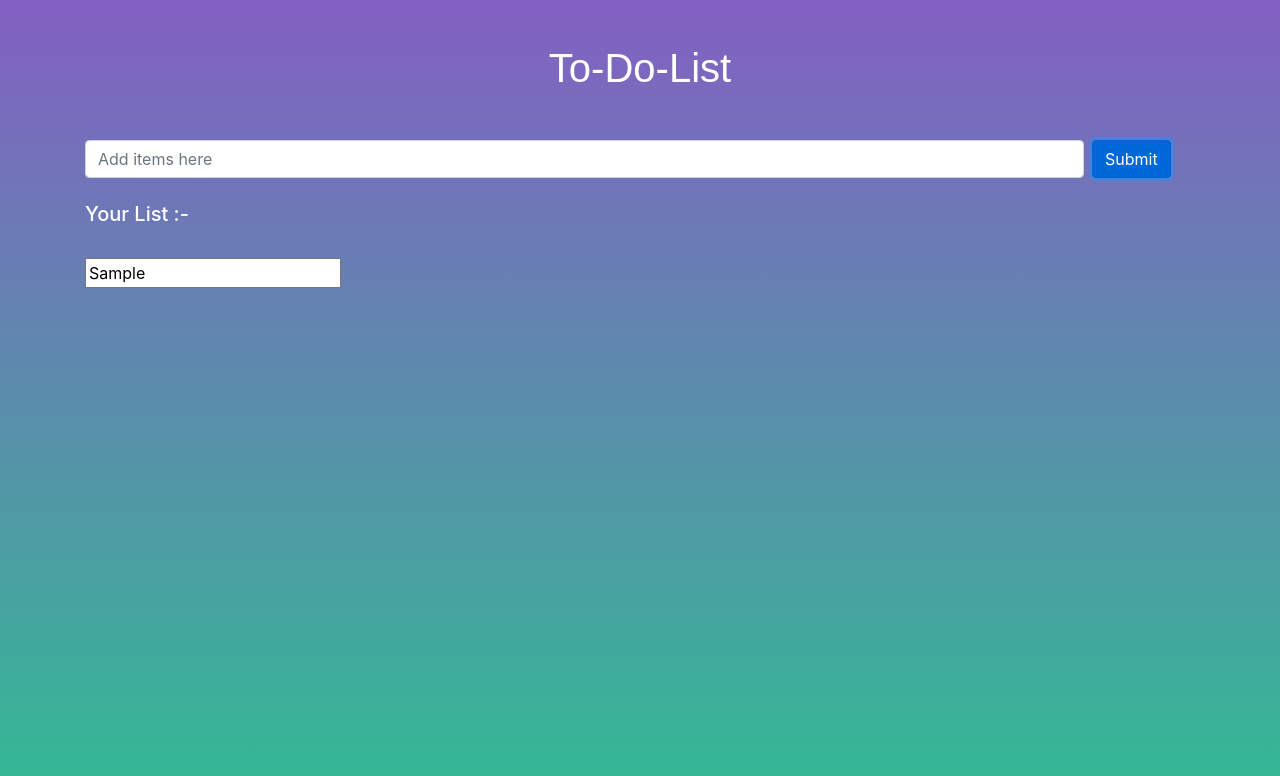
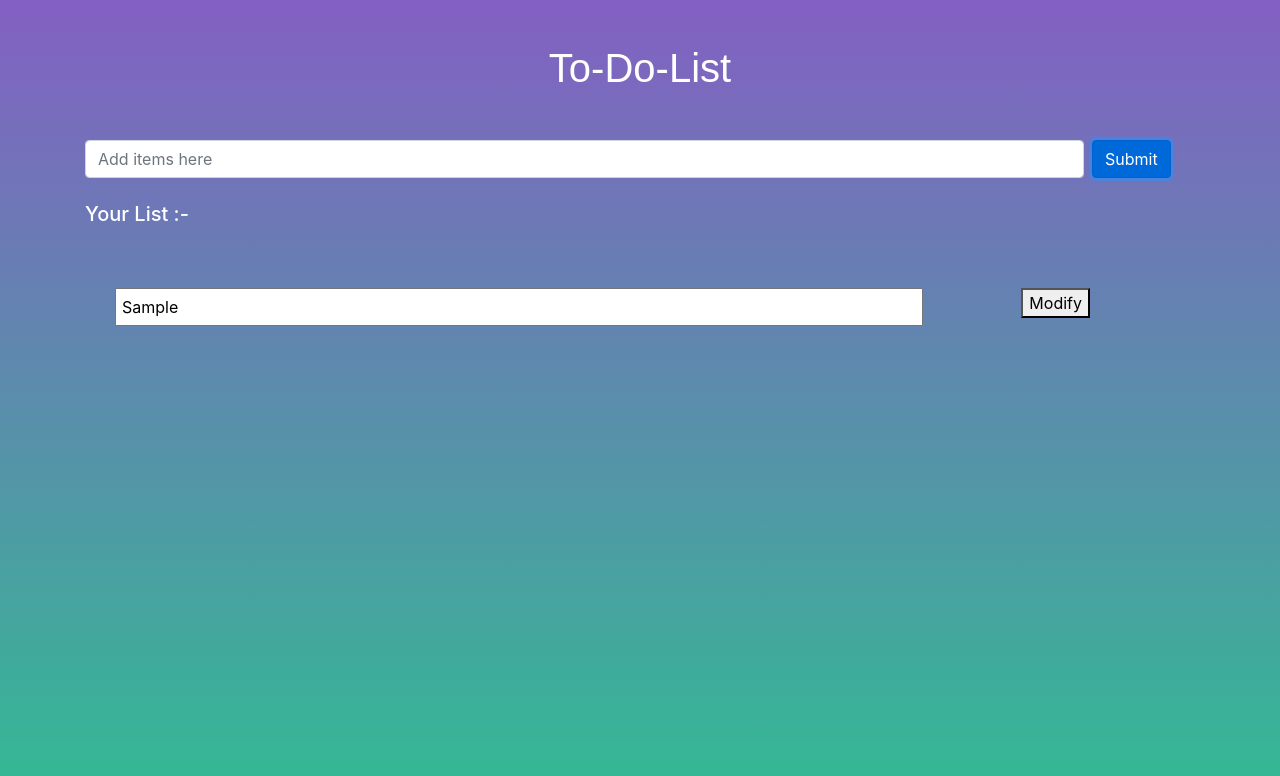
Before and after one commit to aryanshridhar/ReactJs-To-Do-List, a React (Create React App) app: page / in a window 1280 px wide. Both pictures are taken after typing "Sample" into the empty fields and a click on the button "Submit". Shown: the top 776 px of the page. Built offline with nearby package versions, Linux system fonts and the light colour scheme; a web font is replaced by a local one.

Commit message:
To fix UI

```diff
--- a/public/index.html
+++ b/public/index.html
@@ -29,5 +29,6 @@
         </div>
       </div>
     </div>
+    <script src = '%PUBLIC_URL%/main.js'></script>
   </body>
 </html>
--- a/src/ListGroup.js
+++ b/src/ListGroup.js
@@ -5,7 +5,9 @@ export default class ListGroup extends Component {
 
     state = {
         display : 'none',
-        read : true
+        read : true,
+        value : this.props.items
+
     }
 
     hoverhandle = (e) =>
@@ -26,11 +28,24 @@ export default class ListGroup extends Component {
 
     }
 
-    modifyhandle = () =>
+    handlesubmit = (e) =>
     {
-
+        e.preventDefault();
+        console.log(e.target);
     }
 
+    handlechange = (e) =>
+    {
+        this.state.value[e.target.getAttribute('pressed')] = e.target.value;
+        this.setState({value : this.state.value});
+    }
+
+    donemodify = (e) =>
+    {
+        e.preventDefault();
+        this.state.value[e.target.getAttribute('pressed')] = e.target.value;
+        this.setState({value : this.state.value});
+    }
 
     render(props) {
             return (
@@ -43,19 +58,17 @@ export default class ListGroup extends Component {
                     <div className = 'row'>
                         <div className = 'col-12 text-left mt-4'>
                             {
-                            this.props.items.map((value , index) => {
+                            this.state.value.map((value , index) => {
                                 return(
-                                    <form onSubmit = {this.handlesubmit}>
-                                        <div key = {index} className = 'row' onMouseEnter = {this.hoverhandle} onMouseLeave = {this.hoverouthandle}>
-                                            <div className = 'col-6 text-left'>
-                                                <input type = 'text' readOnly value = {value}></input>
-                                            </div>
-                                            <div className = 'col-6 text-right'>
-                                                <button pressed = {index} style = {this.state} onClick = {this.deletehandle} className = {Styles.but}>Delete</button>
-                                                <button pressed = {index} style = {this.state} onClick = {this.modifyhandle} className = {Styles.but}>Modify</button>
-                                            </div>
+                                    <div key = {index} className = {'row' + " " + Styles.set} onMouseEnter = {this.hoverhandle} onMouseLeave = {this.hoverouthandle}>
+                                        <div className = 'col-10 text-left'>
+                                            <input className = {Styles.inputtag} pressed = {index} type = 'text' onChange = {this.handlechange} value = {value}></input>
                                         </div>
-                                    </form>
+                                        <div className = 'col-2 text-right'>
+                                            <button onClick = {this.donemodify}>Modify</button>
+                                            <button pressed = {index} style = {this.state} onClick = {this.deletehandle} className = {Styles.but}>Delete</button>
+                                        </div>
+                                    </div>
                                 )
                             })
                             }
--- a/src/ListGroup.module.css
+++ b/src/ListGroup.module.css
@@ -3,7 +3,12 @@
     background-color: white;
     padding : 1%;
 }
-.but{
-    /* visibility: hidden; */
-
+.inputtag
+{
+    width:100%;
+    padding: 5px;
 }
+.set{
+    padding : 30px;
+    margin-right: 60px;
+}
```
Also changed, not shown: public/main.js (added).
